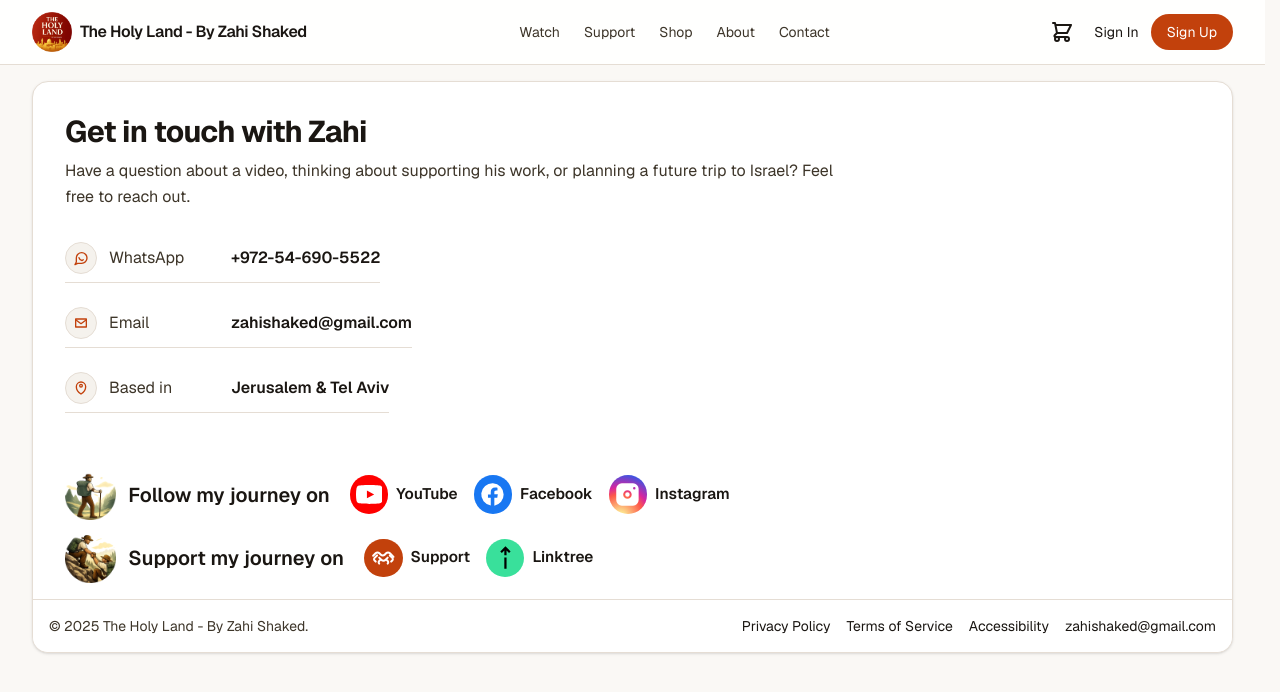
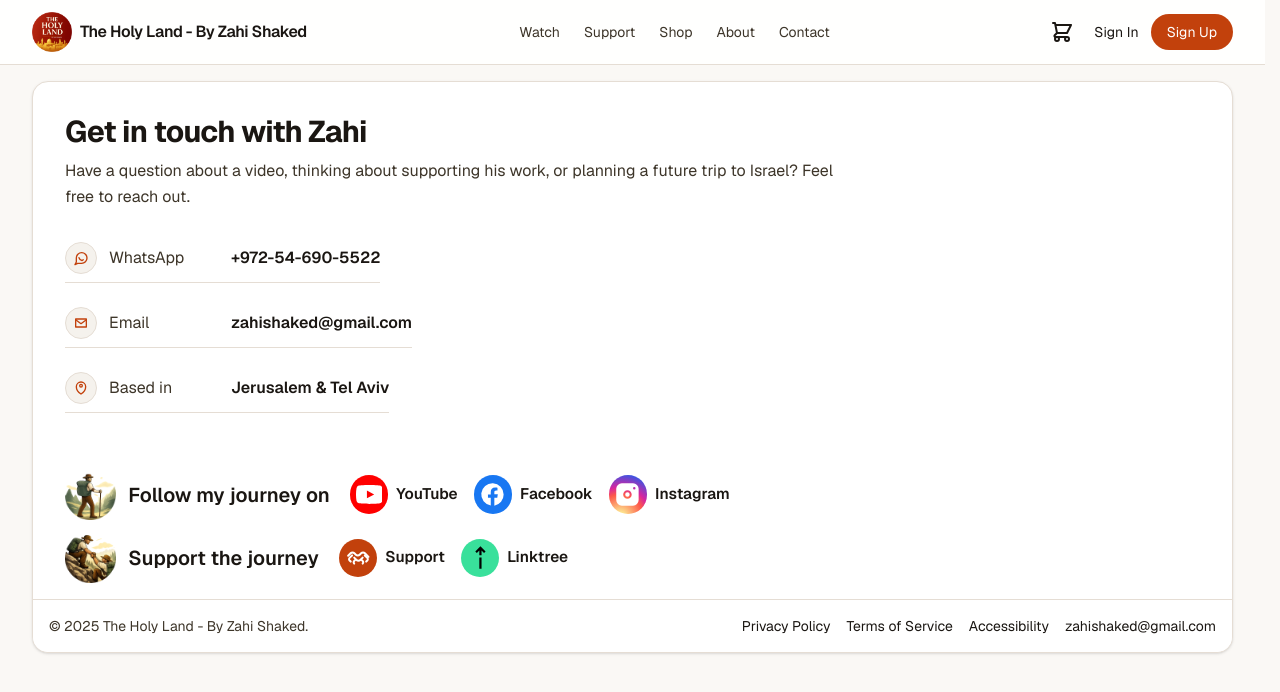
Before and after one commit to Ponzee/zahi-tours, a Next.js app: page /contact in a window 1280 px wide. Shown: the top 692 px of the page. Built offline with nearby package versions, Linux system fonts and the light colour scheme; no server answers.

Commit message:
ui(follow): rename support label to 'Support the journey'

```diff
--- a/components/FollowSupportBlock.tsx
+++ b/components/FollowSupportBlock.tsx
@@ -108,7 +108,7 @@ export default function FollowSupportBlock() {
                 className="h-[clamp(34px,4vw,54px)] w-[clamp(34px,4vw,54px)] object-contain"
                 aria-hidden="true"
               />
-              Support my journey on
+              Support the journey
             </p>
 
             <div className="flex items-center justify-start gap-[clamp(12px,2vw,16px)]">
```
